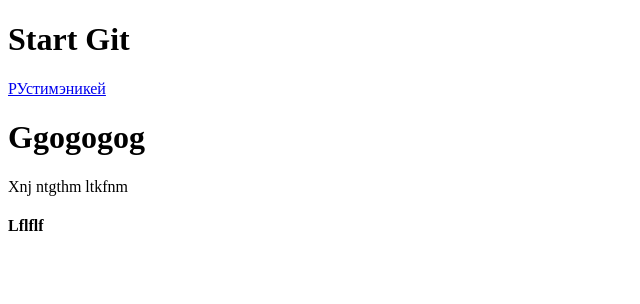
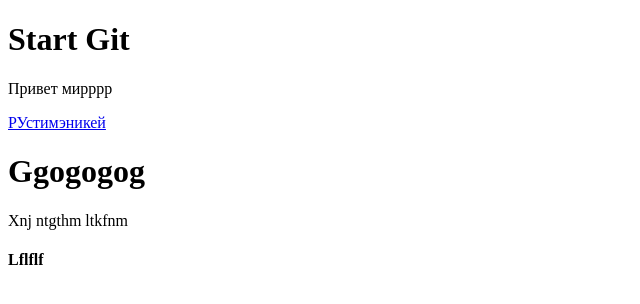
Before and after one commit to projectnam/testProelt, a plain HTML site: page index.html in a window 1280 px wide. Shown: the whole page, without its empty margins (0-640 px from the left). Drawn offline with Linux system fonts and the light colour scheme.

Commit message:
Изменение индекс

```diff
--- a/index.html
+++ b/index.html
@@ -9,6 +9,7 @@
 <body>
     <div>
         <h1>Start Git</h1>
+        <p>Привет мирррр</p>
         <a href="http://ruteam.ru">РУстимэникей</a>
         <h1>Ggogogog</h1>
         <p>Xnj ntgthm ltkfnm</p>
```
